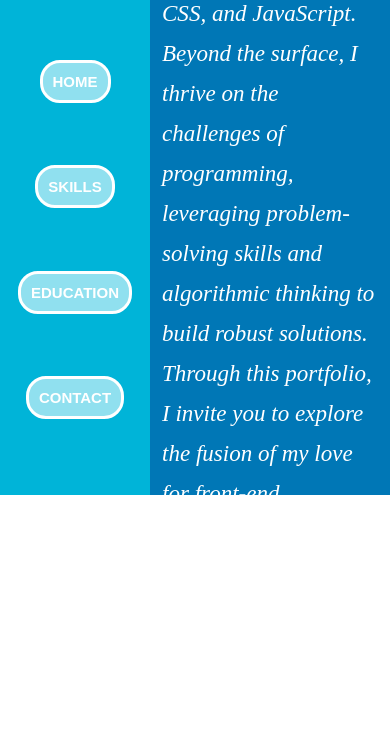
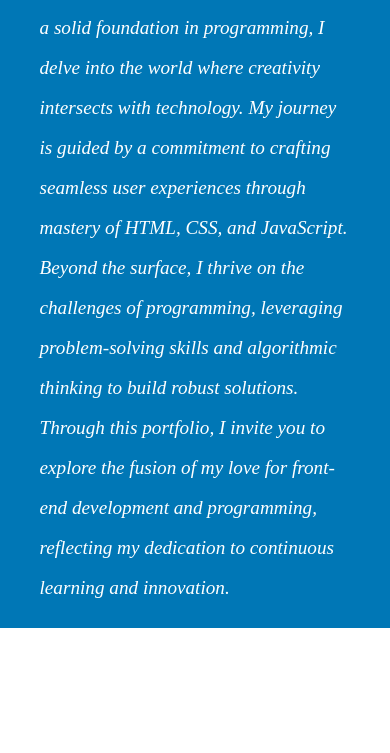
Before and after one commit to siva7560/portfolio, a plain HTML site: page index.html in a window 390 px wide. Shown: the part 349-1102 px from the top of the page. After the commit the page ends 977 px from the top, so only its background shows below. Drawn offline with Linux system fonts and the light colour scheme.

Commit message:
Update index.css

```diff
--- a/index.css
+++ b/index.css
@@ -52,7 +52,7 @@ html {
 }
 
 button {
-    background-color: #90e0ef;
+    background-color: #00b4d8;
     border: none;
     transition-duration: 0.1s;
     transition-timing-function: linear;
@@ -80,7 +80,7 @@ button {
 }
 
 button:hover {
-    scale: 1.3;
+   border-color: black;
 
 }
 
@@ -136,7 +136,7 @@ button:hover {
 
 .edu>div,
 .contact>ul {
-    background-color: #90e0ef;
+    background-color: #00b4d8;
     padding: 2rem;
     border-radius: 2rem;
     color: white;
@@ -156,7 +156,7 @@ button {
 .soft {
     border: 2px solid black;
     padding: 2rem;
-    background-color: #90e0ef;
+    background-color: #00b4d8;
     color: white;
     border-radius: 20px;
 }
@@ -183,3 +183,78 @@ button {
 .contact>ul {
     border: solid black 2px;
 }
+
+@media (max-width: 600px){
+
+    .whole {
+        height: 100%;
+        display: flex;
+        flex-direction: column;
+    }
+
+    .navbar {
+        display: flex;
+        flex-direction: row;
+        justify-content: space-around;
+        height: 50%;
+        align-items: center;
+
+        font-family: Arial, Helvetica, sans-serif;
+
+    }
+    .skills,
+.edu,
+.contact,.home {
+    font-size: medium;
+
+    height: 100%;
+    margin-left: 5%;
+
+    margin-right: 5%;
+    display: flex;
+    flex-direction: column;
+    justify-content: space-around;
+    align-items: center;
+
+}
+button {
+    background-color: #00b4d8;
+    border: none;
+    transition-duration: 0.1s;
+    transition-timing-function: linear;
+    font-size: small;
+    font-weight: 600;
+
+}
+.content {
+
+
+    line-height: 40px;
+
+
+    transition: linear;
+    transition-duration: 2s;
+    background-color: #0077b6;
+
+
+}
+.home>p{
+    margin: 20px;
+}
+.skills,
+.edu,
+.contact,
+.projects {
+    display: none;
+}
+.edu>div,
+.contact>ul {
+    border: solid black 2px;
+}
+button{
+    border: 1px solid ;
+}
+.navbar{
+    width: 100%;
+}
+}
```
